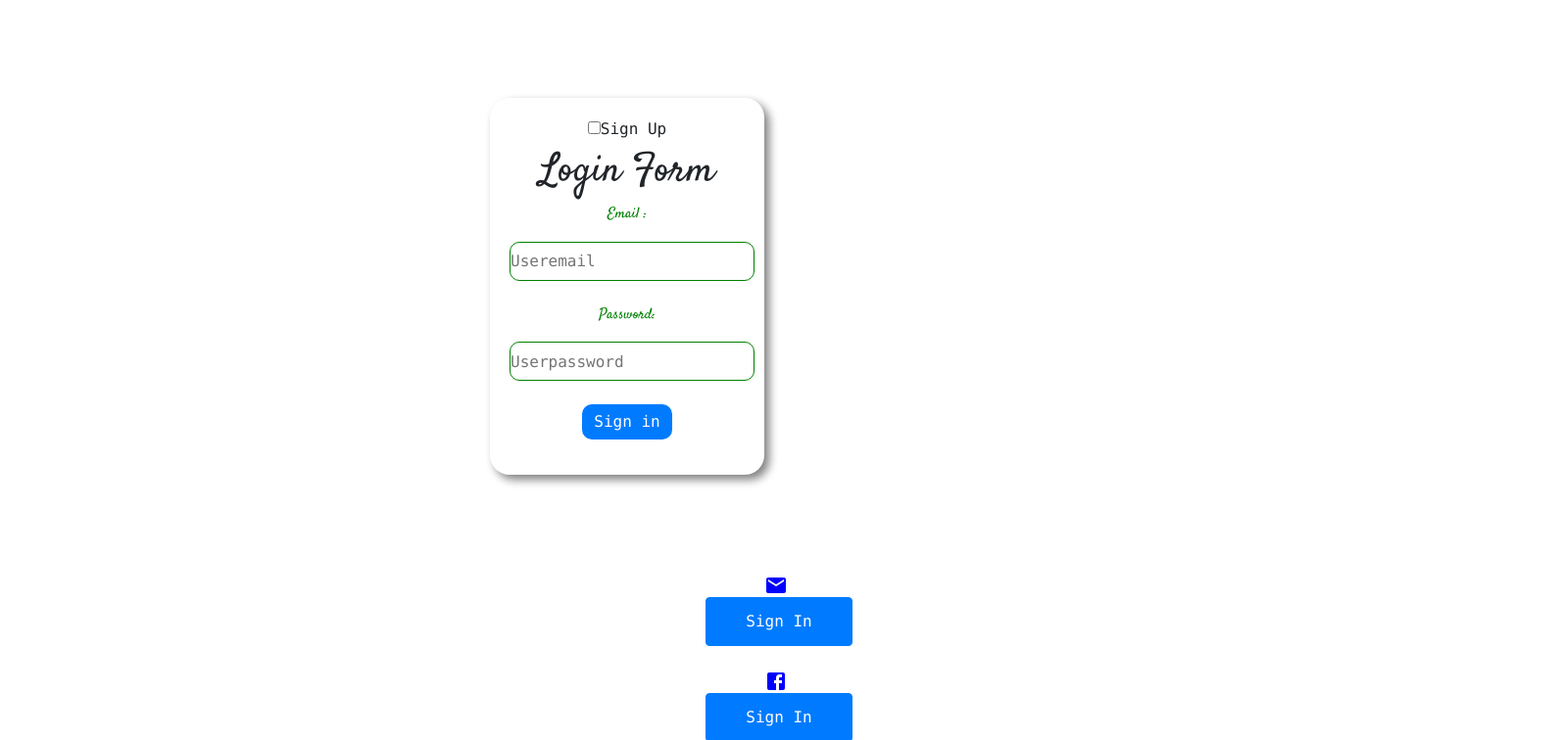
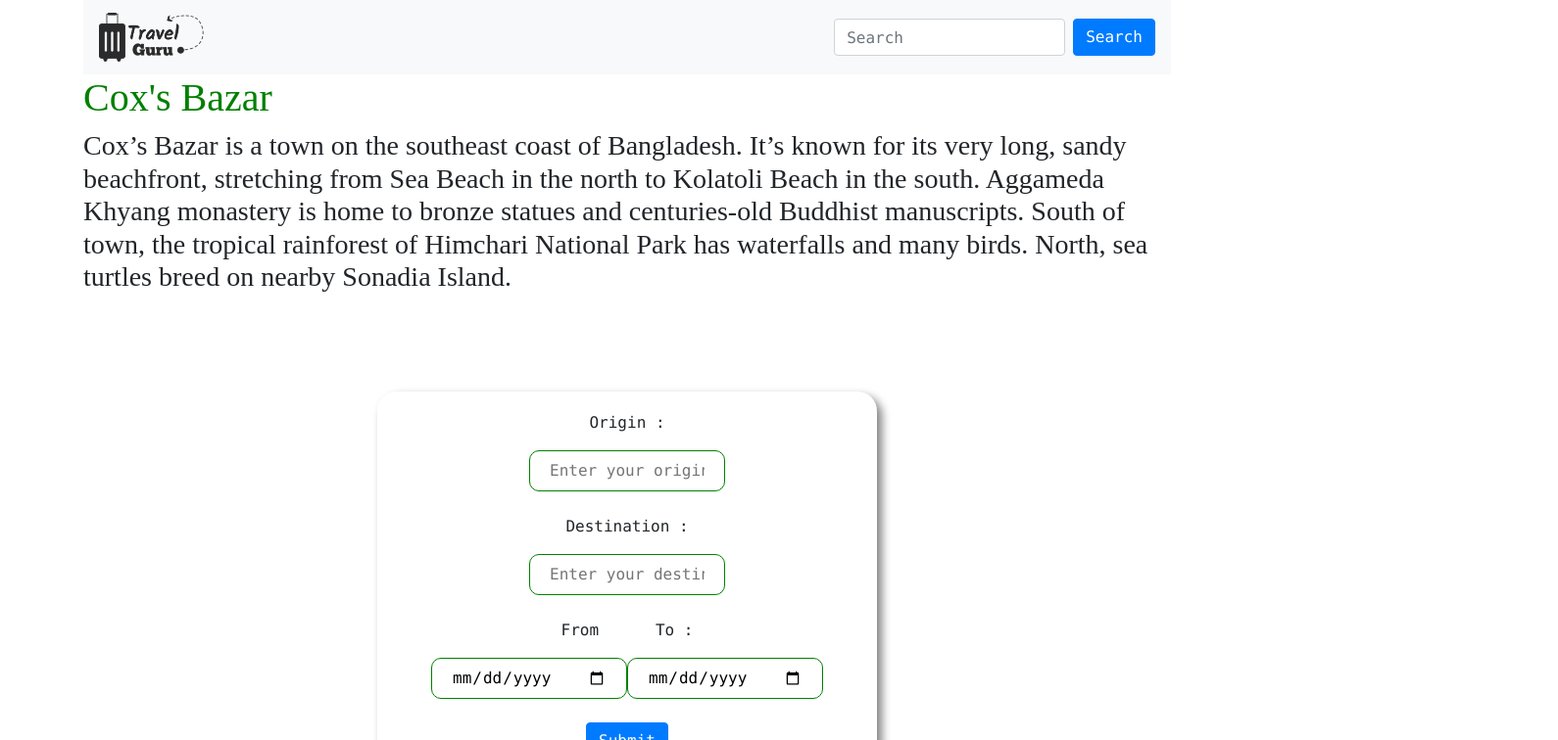
Before and after one commit to Dulal-12/travel-guru, a React (Create React App) app: page /detail/1 in a window 1280 px wide. Shown: the top 756 px of the page at 98% size, 1590 px wide, since content can reach past the window. Built offline with nearby package versions, Linux system fonts and the light colour scheme.

Commit message:
Done origin and destination

```diff
--- a/src/App.js
+++ b/src/App.js
@@ -12,10 +12,25 @@ import Error from './components/Error/Error';
 import Login from './components/Login/Login';
 function App() {
   return (
+    <Router>
+      <Switch>
+        <Route exact path='/'>
+          <Header></Header>
+        </Route>
+        <Route path = '/detail/:id'>
+          <Detail></Detail>
+        </Route>
+        <Route path = '/place'>
+          <Login></Login>
+        </Route>
+        <Route path="*">
+          <Error></Error>
+        </Route>
+      </Switch>
+    </Router>
 
 
-  // < Router>
-  <Login></Login>
+
 
 
 
--- a/src/components/Booking/Booking.css
+++ b/src/components/Booking/Booking.css
@@ -6,7 +6,7 @@
 
 }
 .text{
-    font-family: 'Satisfy', cursive;
+    font-family: 'Kalam', cursive;
 }
 .text-style h2{
     color:green;
--- a/src/components/Login/Login.css
+++ b/src/components/Login/Login.css
@@ -16,9 +16,10 @@
 .description{
     margin:100px 500px;
     text-align: center;
+    box-shadow:5px 5px 10px lightgrey;
+    padding:40px;
 }
 .btn1{
-    margin:0px 720px;
-    width:150px;
-    height:50px;
+    margin:0px 700px;
+
 }
--- a/src/components/Login/Login.js
+++ b/src/components/Login/Login.js
@@ -145,13 +145,13 @@ const Login = () => {
                  <label htmlFor="newUser">Sign Up</label>
                  <h1 style={{ fontFamily: 'Satisfy'}}>Login Form</h1>
                        {newUser&&
-                        <input type="text" name="text" onBlur={ handleFieldInput}id="text" placeholder="Username"/>}
+                        <input type="text" name="text" onBlur={ handleFieldInput}id="text" placeholder="Username" required/>}
                         <p>Email :</p>
-                        <input type="email" name="email" onBlur={ handleFieldInput}id="email" placeholder="Useremail"/>
+                        <input type="email" name="email" onBlur={ handleFieldInput}id="email" placeholder="Useremail" required/>
                         <br/>
                         <br/>
                         <p>Password:</p>
-                        <input type="password" name="password" onBlur={ handleFieldInput} id="password" placeholder="Userpassword"/>
+                        <input type="password" name="password" onBlur={ handleFieldInput} id="password" placeholder="Userpassword" required/>
                         <br/>
                         <br/>
                        {newUser ?<input type="submit" className="btn btn-primary"  value="Sign Up"/>:<input type="submit" className="btn btn-primary"  value="Sign in"/>}
@@ -161,11 +161,11 @@ const Login = () => {
 
               <div>
 
-              <EmailIcon style={{margin:"0px 780px",color:"blue",}}/>{
+              <EmailIcon style={{margin:"0px 730px",color:"blue",}}/>{
                   detail.isSignIn?<button className="btn btn-primary btn1"  onClick={hadleGoogleSignOut}>Sign Out </button>:
                   <button className="btn btn-primary btn1 "   onClick={hadleGoogleSignIn}>Sign In </button>
                   }<br/><br/>
-                <FacebookIcon style={{margin:"0px 780px",color:"blue",}}/> {fbDetail.isSignIn?<button className="btn btn-primary btn1"  onClick={handleFbSignOut}> Sign Out</button>:
+                <FacebookIcon style={{margin:"0px 730px",color:"blue",}}/> {fbDetail.isSignIn?<button className="btn btn-primary btn1"  onClick={handleFbSignOut}> Sign Out</button>:
                   <button className="btn btn-primary btn1"  onClick={handleFbSignIn}>Sign In</button>}
               </div>
 
--- a/src/components/detail/Detail.css
+++ b/src/components/detail/Detail.css
@@ -3,32 +3,20 @@
     font-size:20px;
 
 }
-.description{
-    box-shadow: 5px 5px 10px grey;
-    margin-top:40px;
-    margin-bottom:40px;
-    margin-left: 40px;
-
+.form{
+    border:1px solid grey;
     padding:20px;
+    margin:100px 300px;
+    text-align:center;
+    border:none;
+    box-shadow:5px 5px 10px grey;
     border-radius:20px;
-}
-.description p{
-    font-family: 'Satisfy', cursive;
-    font-size:15px;
-    color:green;
-}
-.description input{
-    border-radius: 10px;
-    border:none;
-}
-.description input:hover{
-    border-color:green;
-    box-shadow: 2px 5px 5px grey;
-    border:none;
-}
-.description input:focus{
-    border-color:green;
-    box-shadow: 2px 5px 5px grey;
-    border:none;
 
 }
+.field1{
+    border-radius: 10px;
+    height:40px;
+    width:200px;
+    border:1px solid green;
+    padding:20px;
+}
--- a/src/components/detail/Detail.js
+++ b/src/components/detail/Detail.js
@@ -1,5 +1,5 @@
-import React from 'react';
-import { useParams } from 'react-router-dom';
+import React, { useState } from 'react';
+import { useParams, Link } from 'react-router-dom';
 import placeImg from '../Header/fakeData';
 import logo from '../../Logo.png';
 import '../../../node_modules/bootstrap/dist/css/bootstrap.min.css';
@@ -10,6 +10,44 @@ const Detail = () => {
     const {id} = useParams();
     const data = placeImg.find(element=>element.id === parseInt(id));
     const {name,img,description} = data;
+
+    const [information,setInformation] = useState({
+        origin:'',
+        destination:'',
+        date:'',
+        date1:'',
+        isRight:false,
+    })
+
+    const handleBlur = (e)=>{
+        let isValid ;
+        if(e.target.name === "origin"){
+           isValid = /^[a-z\d]{5,12}$/i.test(e.target.value);
+        }
+        if(e.target.name === "destination"){
+            isValid = /^[a-z\d]{5,12}$/i.test(e.target.value);
+         }
+         if(e.target.name === "date"){
+             isValid = !/^\d{1,2}\/\d{1,2}\/\d{4}$/.test(e.target.value);
+         }
+         if(e.target.name === "date1"){
+            isValid = !/^\d{1,2}\/\d{1,2}\/\d{4}$/.test(e.target.value);
+        }
+        if(isValid){
+            const newInformation = {...information};
+            newInformation[e.target.name] = e.target.value;
+            setInformation(newInformation);
+        }
+    }
+    const handleSubmit = (e)=>{
+        console.log(information)
+        if(information.origin && information.destination && information.date && information.date1){
+            const newInformation = {...information};
+            newInformation.isRight = true;
+            setInformation(newInformation);
+        }
+        e.preventDefault();
+    }
 
     return (
         //Using Navbar using bootstrap
@@ -23,28 +61,29 @@ const Detail = () => {
         </nav>
 
         {/* description and form  */}
-        <div className="row">
-                    <div className="col-md-4 description">
+        <div >
+
                     <h1 className="text" style={{color:'green'}}>{name}</h1>
                         <h3 className="text ">{description}</h3>
-                    </div>
-           <div className="mcol-md-6">
-               <form className="description">
+
+
+               <form className="form" onSubmit={handleSubmit}>
                         <p>Origin :</p>
-                        <input type="text" placeholder="Enter your origin"/>
+                        <input type="text " onBlur={handleBlur} className="field1" name="origin" placeholder="Enter your origin" required/>
                         <br/>
                         <br/>
-                        <p>Destinarion :</p>
-                        <input type="text" placeholder="Enter your destination"/>
+                        <p>Destination :</p>
+                        <input type="text" className="field1" onBlur={handleBlur} name="destination" placeholder="Enter your destination" required/>
                         <br/>
                         <br/>
                         <p>From &nbsp;&nbsp;&nbsp;&nbsp;&nbsp;To :</p>
-                        <input type="date"/><input type="date"/>
-                        <button className="btn btn-primary">Start Booking</button>
+                        <input type="date" onBlur={handleBlur}  className="field1" name="date" required/><input type="date" name="date1"className="field1" onBlur={handleBlur}  required/ ><br/><br/>
+                        <input type="submit" className="btn btn-primary"  value="Submit"/><br/><br/>
+                       { information.isRight && <Link to={`/place`}><button className="btn btn-primary">Start Booking</button></Link>}
               </form>
            </div>
-           </div>
-           </div>
+          </div>
+
 
 
 
```
Also changed, not shown: src/components/BookingPlace/BookingPlace.js (added, +11 -0 lines), src/components/BookingPlace/BookingPlace.css (added).
